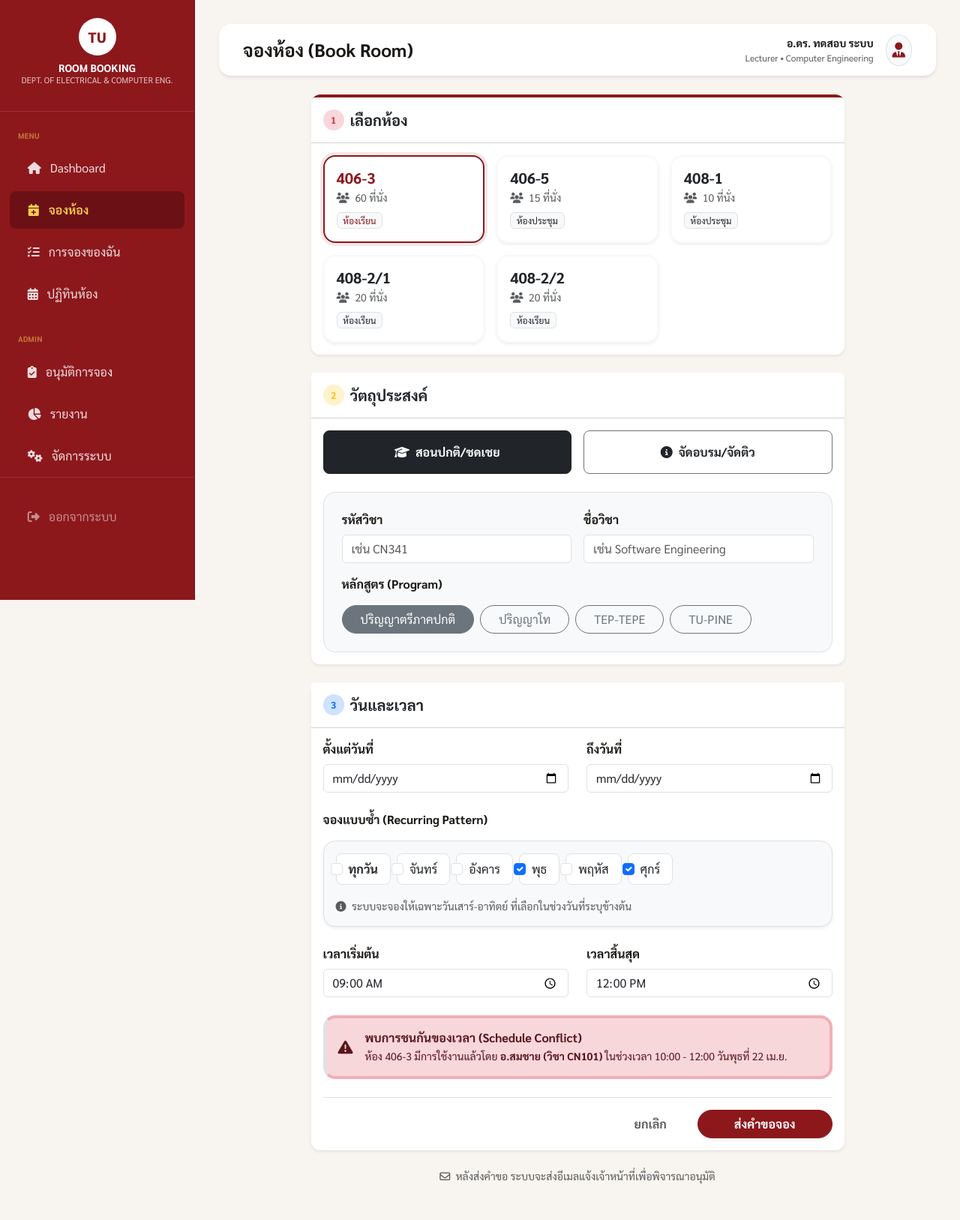
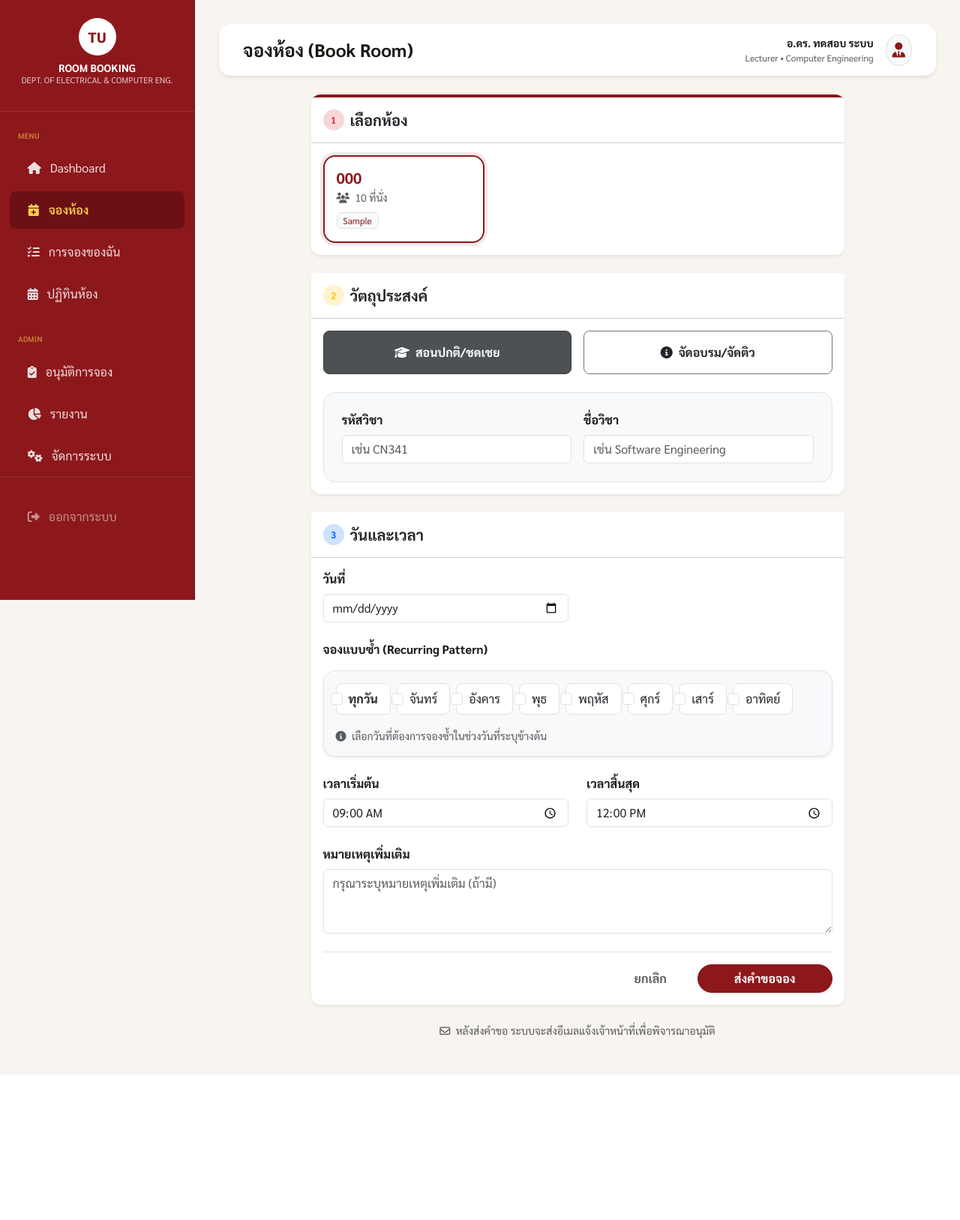
Before and after one commit to Sarankorn2547/ECE-BookingSystem, a Django app: template booking/templates/booking/booking-form.html in a window 1280 px wide. Shown: the whole page at 75% size. After the commit the page ends 1433 px from the top, so only its background shows below. Run offline with Django 5.2, Linux system fonts and the light colour scheme; the template is opened without the code that fills it: most values are stand-ins (such as "Sample title", 1, 10 or a date in 2020); some libraries are stand-ins or nearby versions.

Commit message:
feat: add rooms from db

```diff
--- a/booking/templates/booking/booking-form.html
+++ b/booking/templates/booking/booking-form.html
@@ -1,3 +1,4 @@
+{% load static %}
 <!DOCTYPE html>
 <html lang="th">
 <head>
@@ -15,7 +16,7 @@
     <!-- Font Awesome -->
     <link rel="stylesheet" href="https://cdnjs.cloudflare.com/ajax/libs/font-awesome/6.4.0/css/all.min.css">
     <!-- Custom Styles -->
-    <link rel="stylesheet" href="styles.css">
+    <link rel="stylesheet" href="{% static 'booking/styles.css' %}">
     <!-- HTMX -->
     <script src="https://unpkg.com/htmx.org@1.9.10"></script>
 </head>
@@ -33,10 +34,10 @@
 
         <nav class="nav flex-column">
             <div class="px-4 mb-2 small text-uppercase opacity-50 fw-bold" style="font-size: 0.65rem; color: var(--tu-gold);">Menu</div>
-            <a class="nav-link" href="dashboard.html">
+            <a class="nav-link" href="{% url 'booking:dashboard' %}">
                 <i class="fa-solid fa-house"></i> Dashboard
             </a>
-            <a class="nav-link active" href="booking-form.html">
+            <a class="nav-link active" href="{% url 'booking:booking_form' %}">
                 <i class="fa-solid fa-calendar-plus"></i> จองห้อง
             </a>
             <a class="nav-link" href="my-bookings.html">
@@ -58,7 +59,7 @@
             </a>
 
             <div class="mt-auto pt-4 border-top border-white border-opacity-10">
-                <a class="nav-link text-white-50" href="login.html">
+                <a class="nav-link text-white-50" href="{% url 'booking:logout' %}">
                     <i class="fa-solid fa-right-from-bracket"></i> ออกจากระบบ
                 </a>
             </div>
@@ -83,7 +84,8 @@
 
         <div class="row justify-content-center">
             <div class="col-xl-9">
-                <form action="#" method="POST" class="space-y-4">
+                <form action="{% url 'booking:booking_form' %}" method="POST" class="space-y-4">
+                    {% csrf_token %}
                     <!-- Step 1: Select Room -->
                     <div class="card mb-4 border-0 shadow-sm border-top border-4 border-tu-red" style="border-top-color: var(--tu-red) !important;">
                         <div class="card-header bg-white py-3">
@@ -94,57 +96,19 @@
                         </div>
                         <div class="card-body">
                             <div class="row g-3">
+                                {% for room in rooms %}
                                 <div class="col-md-4">
-                                    <input type="radio" class="btn-check" name="room" id="room406-3" autocomplete="off" checked>
-                                    <label class="btn btn-outline-light text-start p-3 w-100 border-2 rounded-4 shadow-sm" for="room406-3">
+                                    <input type="radio" class="btn-check" name="room" id="room{{ room.id }}" value="{{ room.id }}" autocomplete="off" {% if forloop.first %}checked{% endif %}>
+                                    <label class="btn btn-outline-light text-start p-3 w-100 border-2 rounded-4 shadow-sm" for="room{{ room.id }}">
                                         <div class="d-flex justify-content-between align-items-center mb-1">
-                                            <span class="h5 fw-bold mb-0 text-dark">406-3</span>
+                                            <span class="h5 fw-bold mb-0 text-dark">{{ room.code }}</span>
                                             <i class="fa-solid fa-circle-check text-tu-red d-none"></i>
                                         </div>
-                                        <div class="small text-muted mb-2"><i class="fa-solid fa-users me-1"></i> 60 ที่นั่ง</div>
-                                        <span class="badge bg-light text-dark border fw-normal">ห้องเรียน</span>
+                                        <div class="small text-muted mb-2"><i class="fa-solid fa-users me-1"></i> {{ room.capacity }} ที่นั่ง</div>
+                                        <span class="badge bg-light text-dark border fw-normal">{{ room.room_type }}</span>
                                     </label>
                                 </div>
-                                <div class="col-md-4">
-                                    <input type="radio" class="btn-check" name="room" id="room406-5" autocomplete="off">
-                                    <label class="btn btn-outline-light text-start p-3 w-100 border-2 rounded-4 shadow-sm" for="room406-5">
-                                        <div class="d-flex justify-content-between align-items-center mb-1">
-                                            <span class="h5 fw-bold mb-0 text-dark">406-5</span>
-                                        </div>
-                                        <div class="small text-muted mb-2"><i class="fa-solid fa-users me-1"></i> 15 ที่นั่ง</div>
-                                        <span class="badge bg-light text-dark border fw-normal">ห้องประชุม</span>
-                                    </label>
-                                </div>
-                                <div class="col-md-4">
-                                    <input type="radio" class="btn-check" name="room" id="room408-1" autocomplete="off">
-                                    <label class="btn btn-outline-light text-start p-3 w-100 border-2 rounded-4 shadow-sm" for="room408-1">
-                                        <div class="d-flex justify-content-between align-items-center mb-1">
-                                            <span class="h5 fw-bold mb-0 text-dark">408-1</span>
-                                        </div>
-                                        <div class="small text-muted mb-2"><i class="fa-solid fa-users me-1"></i> 10 ที่นั่ง</div>
-                                        <span class="badge bg-light text-dark border fw-normal">ห้องประชุม</span>
-                                    </label>
-                                </div>
-                                <div class="col-md-4">
-                                    <input type="radio" class="btn-check" name="room" id="room408-2-1" autocomplete="off">
-                                    <label class="btn btn-outline-light text-start p-3 w-100 border-2 rounded-4 shadow-sm" for="room408-2-1">
-                                        <div class="d-flex justify-content-between align-items-center mb-1">
-                                            <span class="h5 fw-bold mb-0 text-dark">408-2/1</span>
-                                        </div>
-                                        <div class="small text-muted mb-2"><i class="fa-solid fa-users me-1"></i> 20 ที่นั่ง</div>
-                                        <span class="badge bg-light text-dark border fw-normal">ห้องเรียน</span>
-                                    </label>
-                                </div>
-                                <div class="col-md-4">
-                                    <input type="radio" class="btn-check" name="room" id="room408-2-2" autocomplete="off">
-                                    <label class="btn btn-outline-light text-start p-3 w-100 border-2 rounded-4 shadow-sm" for="room408-2-2">
-                                        <div class="d-flex justify-content-between align-items-center mb-1">
-                                            <span class="h5 fw-bold mb-0 text-dark">408-2/2</span>
-                                        </div>
-                                        <div class="small text-muted mb-2"><i class="fa-solid fa-users me-1"></i> 20 ที่นั่ง</div>
-                                        <span class="badge bg-light text-dark border fw-normal">ห้องเรียน</span>
-                                    </label>
-                                </div>
+                                {% endfor %}
                             </div>
                         </div>
                     </div>
@@ -160,42 +124,37 @@
                         <div class="card-body">
                             <div class="row g-3 mb-4">
                                 <div class="col-6">
-                                    <button type="button" class="btn btn-dark w-100 py-3 fw-bold d-flex align-items-center justify-content-center gap-2 rounded-3">
+                                    <input type="radio" class="btn-check" name="purpose_type" id="purpose_course" value="COURSE" autocomplete="off" checked>
+                                    <label class="btn btn-dark w-100 py-3 fw-bold d-flex align-items-center justify-content-center gap-2 rounded-3" for="purpose_course">
                                         <i class="fa-solid fa-graduation-cap"></i> สอนปกติ/ชดเชย
-                                    </button>
+                                    </label>
                                 </div>
                                 <div class="col-6">
-                                    <button type="button" class="btn btn-outline-secondary w-100 py-3 fw-bold d-flex align-items-center justify-content-center gap-2 rounded-3 text-dark">
+                                    <input type="radio" class="btn-check" name="purpose_type" id="purpose_training" value="TRAINING" autocomplete="off">
+                                    <label class="btn btn-outline-secondary w-100 py-3 fw-bold d-flex align-items-center justify-content-center gap-2 rounded-3 text-dark" for="purpose_training">
                                         <i class="fa-solid fa-circle-info"></i> จัดอบรม/จัดติว
-                                    </button>
+                                    </label>
                                 </div>
                             </div>
 
-                            <div class="p-4 bg-light rounded-4 border">
+                            <div class="p-4 bg-light rounded-4 border" id="course_fields" style="display: block;">
                                 <div class="row g-3">
                                     <div class="col-md-6">
                                         <label class="form-label fw-bold">รหัสวิชา</label>
-                                        <input type="text" class="form-control" placeholder="เช่น CN341">
+                                        <input type="text" name="course_code" class="form-control" placeholder="เช่น CN341">
                                     </div>
                                     <div class="col-md-6">
                                         <label class="form-label fw-bold">ชื่อวิชา</label>
-                                        <input type="text" class="form-control" placeholder="เช่น Software Engineering">
+                                        <input type="text" name="course_name" class="form-control" placeholder="เช่น Software Engineering">
                                     </div>
-                                    <div class="col-12 mt-3">
-                                        <label class="form-label fw-bold d-block mb-3">หลักสูตร (Program)</label>
-                                        <div class="d-flex flex-wrap gap-2">
-                                            <input type="radio" class="btn-check" name="program" id="prog1" autocomplete="off" checked>
-                                            <label class="btn btn-outline-secondary px-4 rounded-pill small" for="prog1">ปริญญาตรีภาคปกติ</label>
+                                </div>
+                            </div>
 
-                                            <input type="radio" class="btn-check" name="program" id="prog2" autocomplete="off">
-                                            <label class="btn btn-outline-secondary px-4 rounded-pill small" for="prog2">ปริญญาโท</label>
-
-                                            <input type="radio" class="btn-check" name="program" id="prog3" autocomplete="off">
-                                            <label class="btn btn-outline-secondary px-4 rounded-pill small" for="prog3">TEP-TEPE</label>
-
-                                            <input type="radio" class="btn-check" name="program" id="prog4" autocomplete="off">
-                                            <label class="btn btn-outline-secondary px-4 rounded-pill small" for="prog4">TU-PINE</label>
-                                        </div>
+                            <div class="p-4 bg-light rounded-4 border" id="training_fields" style="display: none;">
+                                <div class="row g-3">
+                                    <div class="col-12">
+                                        <label class="form-label fw-bold">หัวข้อการฝึกอบรม</label>
+                                        <input type="text" name="training_title" class="form-control" placeholder="เช่น Python Programming Workshop">
                                     </div>
                                 </div>
                             </div>
@@ -213,12 +172,8 @@
                         <div class="card-body">
                             <div class="row g-4 mb-4">
                                 <div class="col-md-6">
-                                    <label class="form-label fw-bold">ตั้งแต่วันที่</label>
-                                    <input type="date" class="form-control">
-                                </div>
-                                <div class="col-md-6">
-                                    <label class="form-label fw-bold">ถึงวันที่</label>
-                                    <input type="date" class="form-control">
+                                    <label class="form-label fw-bold">วันที่</label>
+                                    <input type="date" name="date" class="form-control" required>
                                 </div>
                             </div>
 
@@ -228,32 +183,40 @@
                                 <div class="bg-light p-3 rounded-4 border shadow-sm">
                                     <div class="d-flex flex-wrap gap-2">
                                         <div class="form-check form-check-inline bg-white px-3 py-2 rounded-3 border me-0">
-                                            <input class="form-check-input" type="checkbox" id="dayFull" value="all">
+                                            <input class="form-check-input" type="checkbox" name="dayFull" id="dayFull" value="all">
                                             <label class="form-check-label fw-bold" for="dayFull">ทุกวัน</label>
                                         </div>
                                         <div class="form-check form-check-inline bg-white px-3 py-2 rounded-3 border me-0">
-                                            <input class="form-check-input" type="checkbox" id="mon" value="mon">
+                                            <input class="form-check-input" type="checkbox" name="days_of_week" id="mon" value="1">
                                             <label class="form-check-label" for="mon">จันทร์</label>
                                         </div>
                                         <div class="form-check form-check-inline bg-white px-3 py-2 rounded-3 border me-0">
-                                            <input class="form-check-input" type="checkbox" id="tue" value="tue">
+                                            <input class="form-check-input" type="checkbox" name="days_of_week" id="tue" value="2">
                                             <label class="form-check-label" for="tue">อังคาร</label>
                                         </div>
                                         <div class="form-check form-check-inline bg-white px-3 py-2 rounded-3 border me-0">
-                                            <input class="form-check-input" type="checkbox" id="wed" value="wed" checked>
+                                            <input class="form-check-input" type="checkbox" name="days_of_week" id="wed" value="3">
                                             <label class="form-check-label" for="wed">พุธ</label>
                                         </div>
                                         <div class="form-check form-check-inline bg-white px-3 py-2 rounded-3 border me-0">
-                                            <input class="form-check-input" type="checkbox" id="thu" value="thu">
+                                            <input class="form-check-input" type="checkbox" name="days_of_week" id="thu" value="4">
                                             <label class="form-check-label" for="thu">พฤหัส</label>
                                         </div>
                                         <div class="form-check form-check-inline bg-white px-3 py-2 rounded-3 border me-0">
-                                            <input class="form-check-input" type="checkbox" id="fri" value="fri" checked>
+                                            <input class="form-check-input" type="checkbox" name="days_of_week" id="fri" value="5">
                                             <label class="form-check-label" for="fri">ศุกร์</label>
+                                        </div>
+                                        <div class="form-check form-check-inline bg-white px-3 py-2 rounded-3 border me-0">
+                                            <input class="form-check-input" type="checkbox" name="days_of_week" id="sat" value="6">
+                                            <label class="form-check-label" for="sat">เสาร์</label>
+                                        </div>
+                                        <div class="form-check form-check-inline bg-white px-3 py-2 rounded-3 border me-0">
+                                            <input class="form-check-input" type="checkbox" name="days_of_week" id="sun" value="0">
+                                            <label class="form-check-label" for="sun">อาทิตย์</label>
                                         </div>
                                     </div>
                                     <div class="mt-3 small text-muted">
-                                        <i class="fa-solid fa-circle-info me-1"></i> ระบบจะจองให้เฉพาะวันเสาร์-อาทิตย์ ที่เลือกในช่วงวันที่ระบุข้างต้น
+                                        <i class="fa-solid fa-circle-info me-1"></i> เลือกวันที่ต้องการจองซ้ำในช่วงวันที่ระบุข้างต้น
                                     </div>
                                 </div>
                             </div>
@@ -261,26 +224,22 @@
                             <div class="row g-4 mb-4">
                                 <div class="col-md-6">
                                     <label class="form-label fw-bold">เวลาเริ่มต้น</label>
-                                    <input type="time" class="form-control" value="09:00">
+                                    <input type="time" name="start_time" class="form-control" value="09:00" required>
                                 </div>
                                 <div class="col-md-6">
                                     <label class="form-label fw-bold">เวลาสิ้นสุด</label>
-                                    <input type="time" class="form-control" value="12:00">
+                                    <input type="time" name="end_time" class="form-control" value="12:00" required>
                                 </div>
                             </div>
 
-                            <!-- Conflict Mockup -->
-                            <div class="alert alert-danger d-flex align-items-center rounded-4 border-start border-4" role="alert">
-                                <i class="fa-solid fa-triangle-exclamation fa-lg me-3"></i>
-                                <div>
-                                    <h6 class="alert-heading fw-bold mb-1">พบการชนกันของเวลา (Schedule Conflict)</h6>
-                                    <p class="mb-0 small">ห้อง 406-3 มีการใช้งานแล้วโดย <span class="fw-bold">อ.สมชาย (วิชา CN101)</span> ในช่วงเวลา 10:00 - 12:00 วันพุธที่ 22 เม.ย.</p>
-                                </div>
+                            <div class="mb-4">
+                                <label class="form-label fw-bold">หมายเหตุเพิ่มเติม</label>
+                                <textarea name="notes" class="form-control" rows="3" placeholder="กรุณาระบุหมายเหตุเพิ่มเติม (ถ้ามี)"></textarea>
                             </div>
 
                             <div class="d-flex justify-content-end gap-3 mt-4 pt-3 border-top">
                                 <button type="button" class="btn btn-link text-muted text-decoration-none fw-bold px-4">ยกเลิก</button>
-                                <button type="button" class="btn btn-primary px-5 fw-bold rounded-pill shadow-sm" style="background-color: var(--tu-red) !important;">
+                                <button type="submit" class="btn btn-primary px-5 fw-bold rounded-pill shadow-sm" style="background-color: var(--tu-red) !important;">
                                     ส่งคำขอจอง
                                 </button>
                             </div>
@@ -299,6 +258,24 @@
     <!-- Bootstrap 5 JS -->
     <script src="https://cdn.jsdelivr.net/npm/bootstrap@5.3.0/dist/js/bootstrap.bundle.min.js"></script>
 
+    <script>
+        // Toggle between course and training fields
+        document.querySelectorAll('input[name="purpose_type"]').forEach(radio => {
+            radio.addEventListener('change', function() {
+                const courseFields = document.getElementById('course_fields');
+                const trainingFields = document.getElementById('training_fields');
+
+                if (this.value === 'course') {
+                    courseFields.style.display = 'block';
+                    trainingFields.style.display = 'none';
+                } else if (this.value === 'training') {
+                    courseFields.style.display = 'none';
+                    trainingFields.style.display = 'block';
+                }
+            });
+        });
+    </script>
+
     <style>
         .btn-check:checked + .btn-outline-light {
             border-color: var(--tu-red) !important;
```
